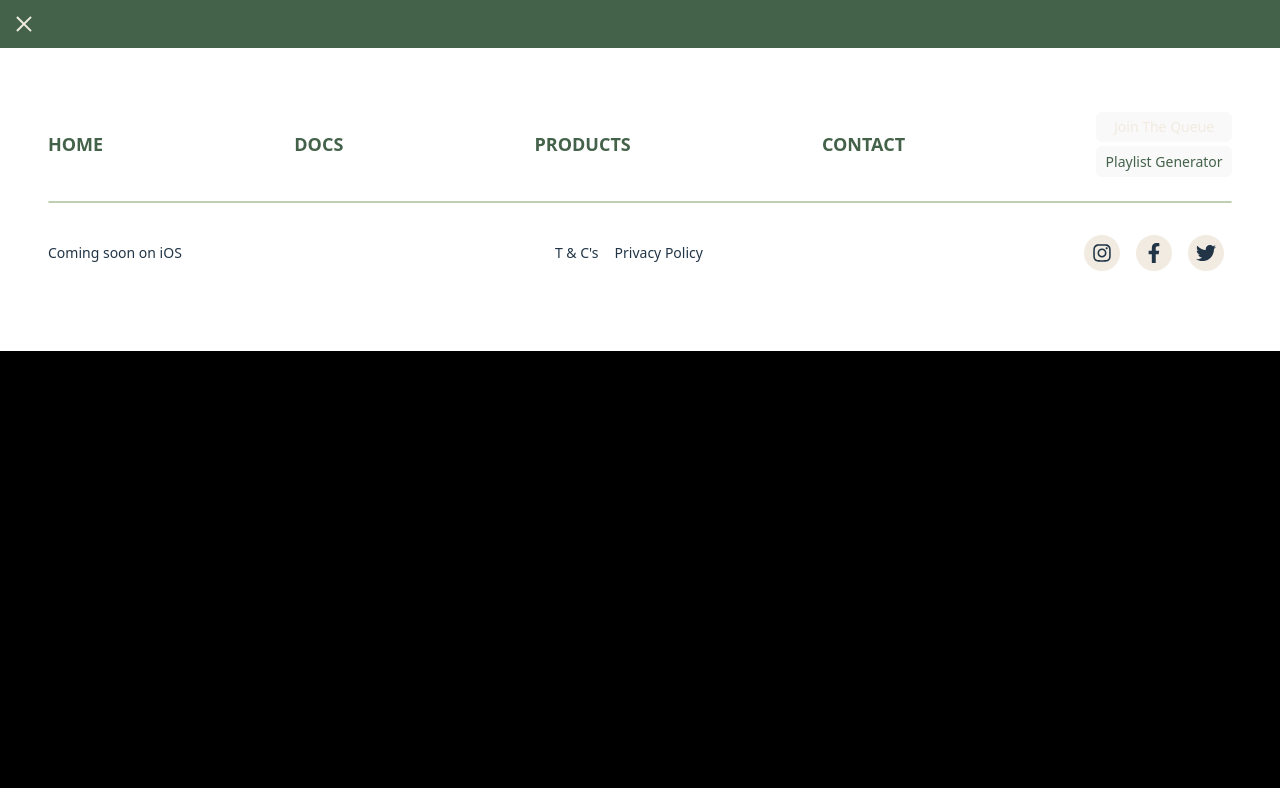
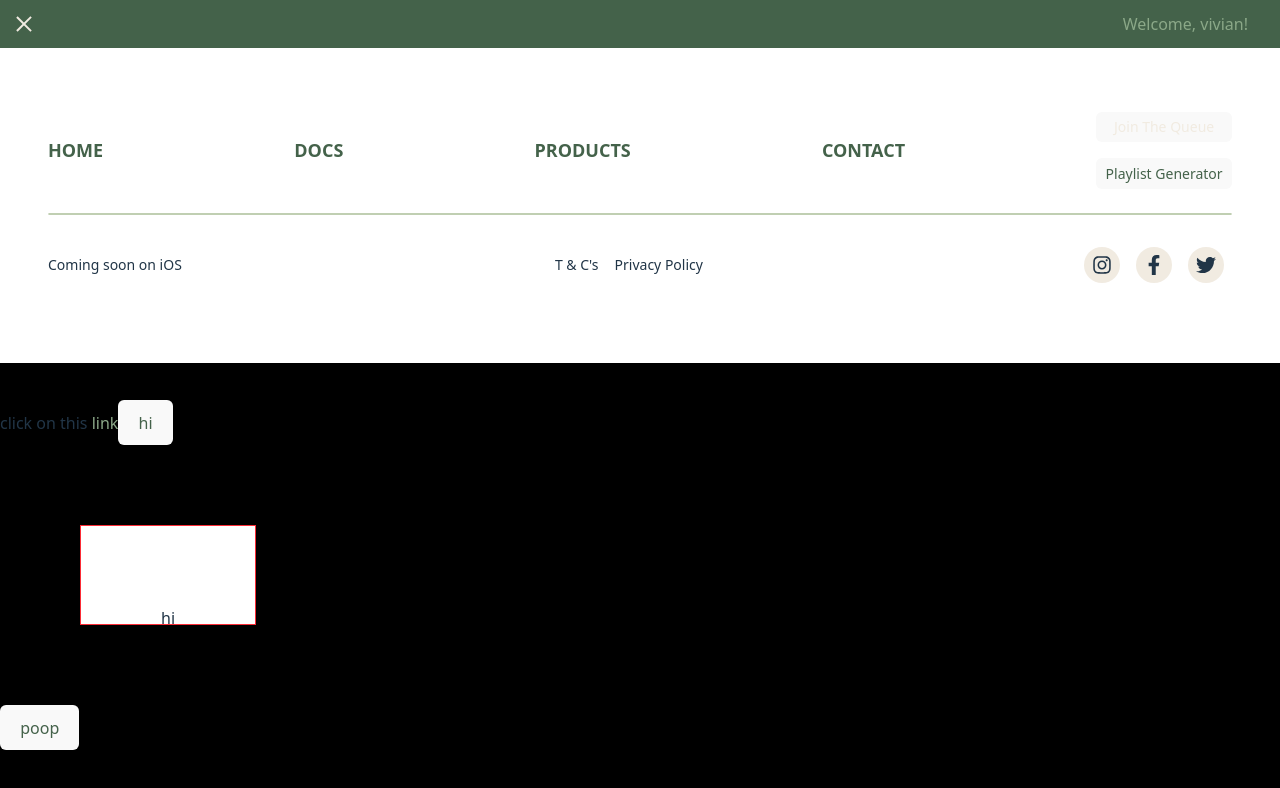
Before and after one commit to vivz753/component-library, a React (Vite) app in the folder component-library/: page / in a window 1280 px wide. Both pictures are taken after a click on the button 24 px from the left and 24 px from the top of the page. Shown: the top 788 px of the page. Built offline with nearby package versions, Linux system fonts and the light colour scheme.

Commit message:
Add Header Story

```diff
--- a/component-library/src/App.tsx
+++ b/component-library/src/App.tsx
@@ -5,13 +5,13 @@ import { LoadingOverlay } from "./components/LoadingOverlay";
 import { SparkleAnim } from "./components/SparkleAnim";
 import { SparkleIcon } from "./icons/SparkleIcon";
 import clsx from "clsx";
-import {Header} from "./components/Header"
+import { Header } from "./components/Header";
 
 function App() {
   return (
     <div className="w-screen h-screen min-h-screen bg-black">
       {/* <p className="text-m1 bg-cream">It works hehehe</p> */}
-      <Header />
+      <Header username="vivian" />
       click on this <a href="/">link</a>
       <Button label="hi" />
       <div className="flex shrink-0 w-[100px] h-[100px] m-20 bg-red-200">
--- a/component-library/src/components/Drawer/index.tsx
+++ b/component-library/src/components/Drawer/index.tsx
@@ -1,46 +1,38 @@
-import React from "react"
-import {Button} from "../Button"
-import { FaInstagram, FaFacebookF, FaTwitter } from "react-icons/fa"
+import { Button } from "../Button";
+import { FaInstagram, FaFacebookF, FaTwitter } from "react-icons/fa";
 // import tw from "twin.macro"
 
-const h1Style = `font-semibold text-m3 text-lg font-regular hover:text-m2 py-1 cursor-pointer`
+const h1Style = `font-semibold text-m3 text-lg font-regular hover:text-m2 py-1 cursor-pointer`;
 
-const Bar = (props) =>
-(
-  <div className={`rounded border border-m1`} />
-  )
+const Bar = (props) => <div className={`rounded border border-m1`} />;
 
-  const iconStyle = `h-4 w-4`
-  const Icon = (props) =>
-  (
-    <div className="p-2 m-2 rounded-full bg-cream hover:text-m2 cursor-pointer">
-		{ props.icon==="facebook" && <FaFacebookF className="iconStyle" /> }
-		{ props.icon==="twitter" && <FaTwitter className="iconStyle" /> }
-		{ props.icon==="insta" && <FaInstagram className="iconStyle" /> }
+const iconStyle = `h-4 w-4`;
+const Icon = (props) => (
+  <div className="p-2 m-2 rounded-full bg-cream hover:text-m2 cursor-pointer">
+    {props.icon === "facebook" && <FaFacebookF className="iconStyle" />}
+    {props.icon === "twitter" && <FaTwitter className="iconStyle" />}
+    {props.icon === "insta" && <FaInstagram className="iconStyle" />}
   </div>
-)
+);
 
 const DrawerContainer = (props) => (
   <div
     ref={props.ref}
-    className={`pt-[48px] flex fixed bg-white shadow-m3-lg overflow-visible w-full h-auto z-30 transition-all duration-1000 ease-in-out opacity-0 transform ${props.toggle ? "translate-y-0 opacity-100" : "-translate-y-full opacity-0"}`}
-  >
+    className={`pt-[48px] flex fixed bg-white shadow-m3-lg overflow-visible w-screen h-auto z-30 transition-all duration-1000 ease-in-out opacity-0 transform ${props.toggle ? "translate-y-0 opacity-100" : "-translate-y-full opacity-0"}`}>
     {props.children}
   </div>
-)
+);
 
-const Drawer = (props) => {
-
-
+export const Drawer = (props) => {
   return (
-    <DrawerContainer ref={props.ref} toggle={props.toggle} >
+    <DrawerContainer ref={props.ref} toggle={props.toggle}>
       <div className="my-4 mx-auto w-full px-12 text-m3-400 font-regular items-center text-center flex-col">
-        <div className="pt-12 md:pb-6 pb-8 flex flex-row items-center justify-between lg:flex-row flex-col">
+        <div className="pt-12 md:pb-6 pb-8 flex flex-col items-center justify-between sm:flex-row gap-2">
           <h1 className={h1Style}>HOME</h1>
           <h1 className={h1Style}>DOCS</h1>
           <h1 className={h1Style}>PRODUCTS</h1>
           <h1 className={h1Style}>CONTACT</h1>
-          <div className="flex flex-col gap-1">
+          <div className="flex flex-col gap-4">
             <Button size="small" primary label="Join The Queue"></Button>
             <Button size="small" label="Playlist Generator"></Button>
           </div>
@@ -48,7 +40,7 @@ const Drawer = (props) => {
         <Bar />
         <div className="pb-12 pt-4 flex md:flex-row flex-col justify-between items-center text-xs md:text-xl">
           <div className="text-center flex flex-col">
-              <p className="py-4 text-sm">Coming soon on iOS</p>
+            <p className="py-4 text-sm">Coming soon on iOS</p>
             {/* <div className="flex flex-row justify-between">
               <img className="w-24 md:w-28 mr-4" src="https://uploads-ssl.webflow.com/5f760442c871757baf72e5ee/5f763c892974051a94f1d887_Android%20Download.svg" />
               <img className="w-24 md:w-28" src="https://uploads-ssl.webflow.com/5f760442c871757baf72e5ee/5f763c893ac4118bf4da8006_iOs%20Download.svg" />
@@ -66,7 +58,5 @@ const Drawer = (props) => {
         </div>
       </div>
     </DrawerContainer>
-  )
-}
-
-export default Drawer;
+  );
+};
--- a/component-library/src/components/Header/index.tsx
+++ b/component-library/src/components/Header/index.tsx
@@ -1,35 +1,29 @@
-import React, { useContext } from "react"
-import { Fade as Hamburger } from 'hamburger-react'
-// import { LoggedInContext } from "../Store"
-import Drawer from "../Drawer"
-import useComponentVisible from "../../hooks/useComponentVisible"
+import type { FC } from "react";
+import { Fade as Hamburger } from "hamburger-react";
+import { Drawer } from "../Drawer";
+import useComponentVisible from "../../hooks/useComponentVisible";
 
-const navStyle = `container mx-auto flex flex-wrap md:px-14 px-8 py-2 flex-row items-center justify-around`
-
-export const Header = () => {
-  // const [loggedIn] = useContext(LoggedInContext);
+export const Header: FC<{ username?: string }> = ({ username }) => {
   const [ref, openDrawer, setOpenDrawer] = useComponentVisible(false);
 
   return (
-    <div ref={ref}>
-    <header className="fixed flex w-full shadow-m3-lg bg-m3 z-50">
-      <div className="navStyle">
-        <div className="flex order-first mr-auto block">
-          {/* <Link to="/app">
-            <img src="https://uploads-ssl.webflow.com/5f760442c871757baf72e5ee/5f847e77ef0f35843704c5b8_pom%20logo.svg" />
-          </Link> */}
-        </div>
-        <div className="flex flex-row items-center ml-auto block">
-          {/* { loggedIn && (
-            <div className="font-regular text-red-400 mr-4">
-              <Link to="/app/welcome">{ loggedIn.email }</Link>
+    <div className="h-[50vh] w-screen" ref={ref}>
+      <header className="fixed h-[48px] flex w-screen shadow-m3-lg bg-m3 z-50">
+        <nav className="flex w-screen flex-wrap flex-row items-center">
+          <Hamburger
+            size={20}
+            color={openDrawer ? "var(--color-cream)" : "var(--color-m2"}
+            toggled={openDrawer}
+            toggle={setOpenDrawer}
+          />
+          {username && (
+            <div className="font-regular text-m2 hover:text-cream ml-auto mx-8">
+              <span>Welcome, {username}!</span>
             </div>
-          )} */}
-          <Hamburger size={20} color={openDrawer ? "var(--color-cream)" : "var(--color-m2"} toggled={openDrawer} toggle={setOpenDrawer} />
-        </div>
-      </div>
-    </header>
-    <Drawer toggle={openDrawer} />
+          )}
+        </nav>
+      </header>
+      <Drawer toggle={openDrawer} />
     </div>
-  )
-}
+  );
+};
```
Also changed, not shown: 1 other file (tests, documents, lock files or other folders).
